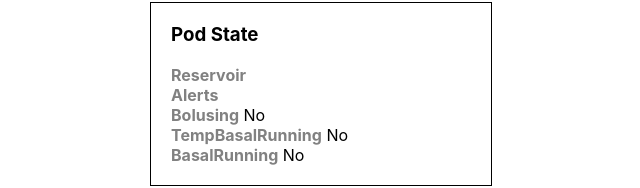
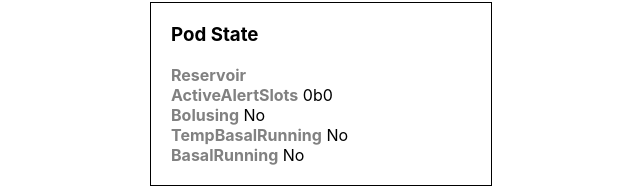
Before and after one commit to ps2/pod_simulator_frontend, a React (Create React App) app: page / in a window 1280 px wide. Shown: the part 334-522 px from the top of the page, without its empty margins (319-959 px from the left). Built offline with nearby package versions, Linux system fonts and the light colour scheme; no server answers.

Commit message:
Sending alert mask

```diff
--- a/public/index.html
+++ b/public/index.html
@@ -24,7 +24,7 @@
       work correctly both with client-side routing and a non-root public URL.
       Learn how to configure a non-root public URL by running `npm run build`.
     -->
-    <title>React App</title>
+    <title>Pod Simulator UI</title>
   </head>
   <body>
     <noscript>You need to enable JavaScript to run this app.</noscript>
--- a/src/App.js
+++ b/src/App.js
@@ -26,7 +26,7 @@ function App() {
     connect((newState) => {
       setPodState(newState)
       setReservoir(newState.ReservoirLevel)
-      setAlertMask(newState.Alerts)
+      setAlertMask(newState.ActiveAlertSlots)
       console.log("New pod state:", newState)
     });
   }, [])
@@ -63,6 +63,9 @@ function App() {
     event.preventDefault();
   };
 
+  function dec2bin(dec) {
+    return (dec >>> 0).toString(2);
+  }
 
   return (
     <div className="App">
@@ -77,7 +80,7 @@ function App() {
       <div className="group">
         <h3>Pod State</h3>
         <div><span className="var">Reservoir</span> <span className="val">{podState.ReservoirLevel}</span></div>
-        <div><span className="var">Alerts</span> <span>{podState.Alerts}</span></div>
+        <div><span className="var">ActiveAlertSlots</span> <span>0b{dec2bin(podState.ActiveAlertSlots)}</span></div>
         <div><span className="var">Bolusing</span> <span>{podState.Bolusing ? "Yes" : "No"}</span></div>
         <div><span className="var">TempBasalRunning</span> <span>{podState.TempBasalRunning ? "Yes" : "No"}</span></div>
         <div><span className="var">BasalRunning</span> <span>{podState.BasalRunning ? "Yes" : "No"}</span></div>
```
